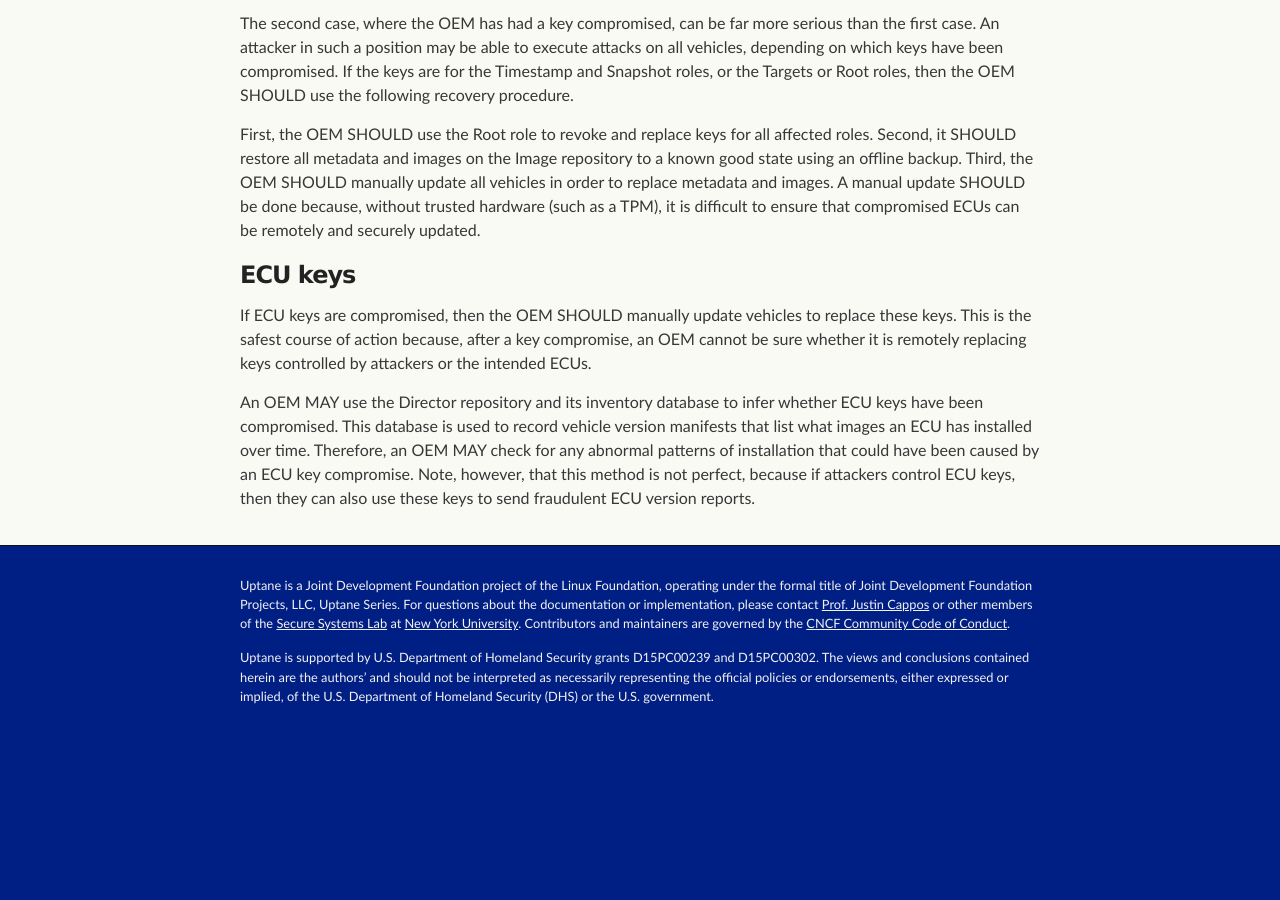
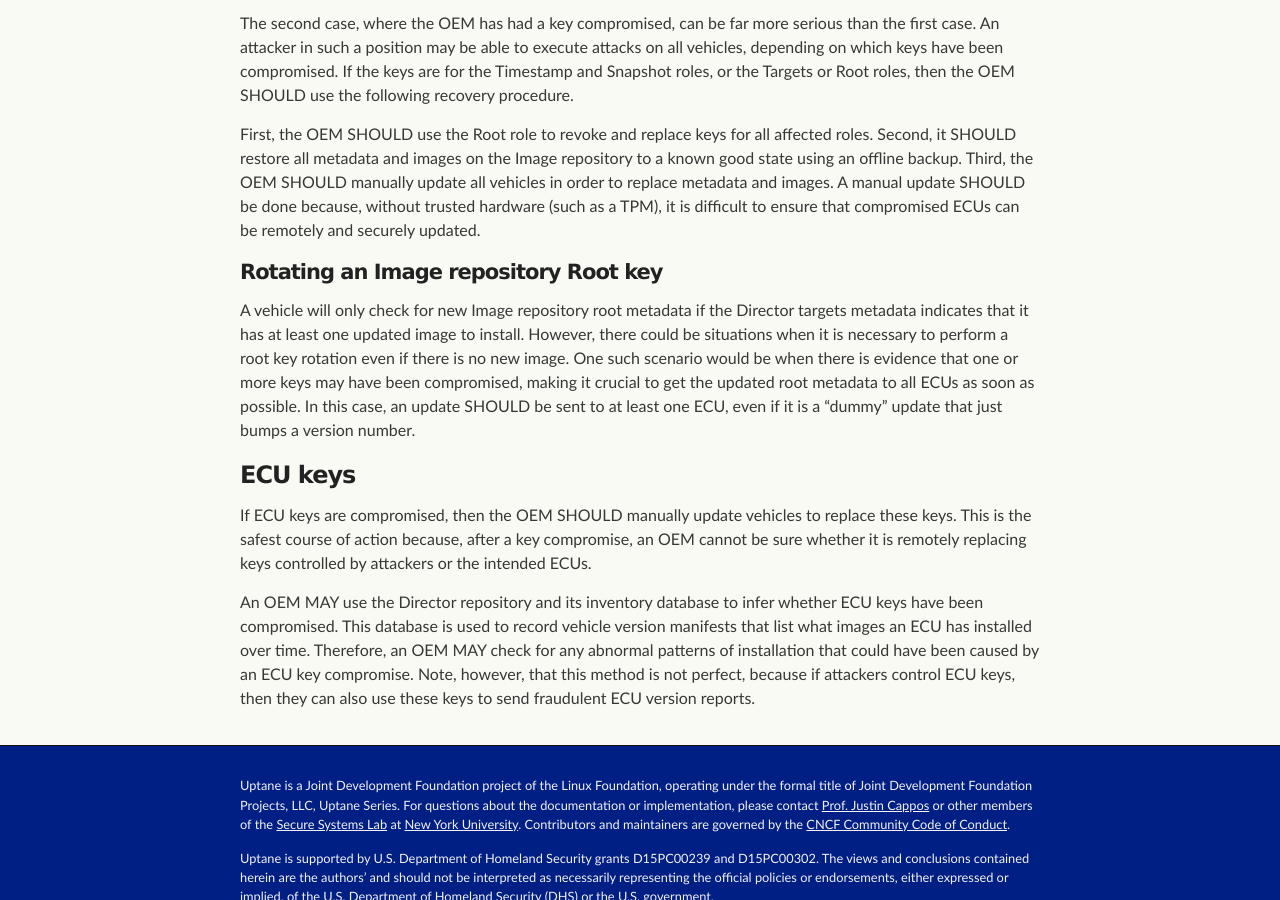
Before and after one commit to uptane/deployment-considerations, a Jekyll site: the page built from key_management.md, in a window 1280 px wide and 900 px high, scrolled down 4721 px. Built offline with Jekyll 4.4.1, drawn with Linux system fonts in a browser that asks for light colours; our own code applies the rules of GitHub Pages for plain Markdown files; before the commit the page ends 5462 px from its top, so only the background shows below that.

Commit message:
Addressing Issue #136
Adding suggested changes of @tkfu from Issue #136

```diff
--- a/key_management.md
+++ b/key_management.md
@@ -10,7 +10,6 @@ This section addresses both setup and maintenance issues for the signing keys us
 ## Normative references
 
 The secure management of cryptographic key material has been well-documented in previous studies. Implementers of Uptane SHOULD follow best practices outlined in [IETF RFC 4107](https://tools.ietf.org/html/rfc4107) / [BCP 107](https://tools.ietf.org/html/bcp107) - Guidelines for Cryptographic Key Management.
-
 
 ## Repository keys
 
@@ -105,6 +104,10 @@ The second case, where the OEM has had a key compromised, can be far more seriou
 
 First, the OEM SHOULD use the Root role to revoke and replace keys for all affected roles. Second, it SHOULD restore all metadata and images on the Image repository to a known good state using an offline backup. Third, the OEM SHOULD manually update all vehicles in order to replace metadata and images. A manual update SHOULD be done because, without trusted hardware (such as a TPM), it is difficult to ensure that compromised ECUs can be remotely and securely updated.
 
+#### Rotating an Image repository Root key
+
+A vehicle will only check for new Image repository root metadata if the Director targets metadata indicates that it has at least one updated image to install. However, there could be situations when it is necessary to perform a root key rotation even if there is no new image. One such scenario would be when there is evidence that one or more keys may have been compromised, making it crucial to get the updated root metadata to all ECUs as soon as possible. In this case, an update SHOULD be sent to at least one ECU, even if it is a "dummy" update that just bumps a version number.
+
 ### ECU keys
 
 If ECU keys are compromised, then the OEM SHOULD manually update vehicles to replace these keys. This is the safest course of action because, after a key compromise, an OEM cannot be sure whether it is remotely replacing keys controlled by attackers or the intended ECUs.
```
